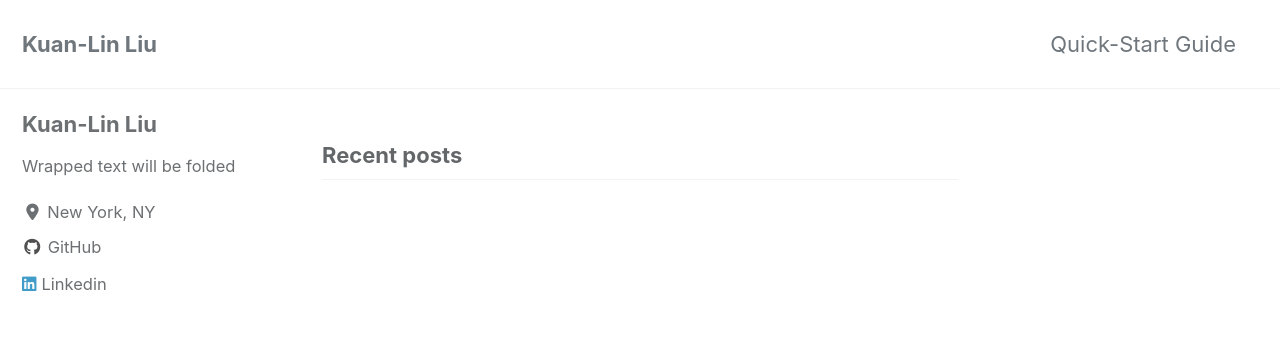
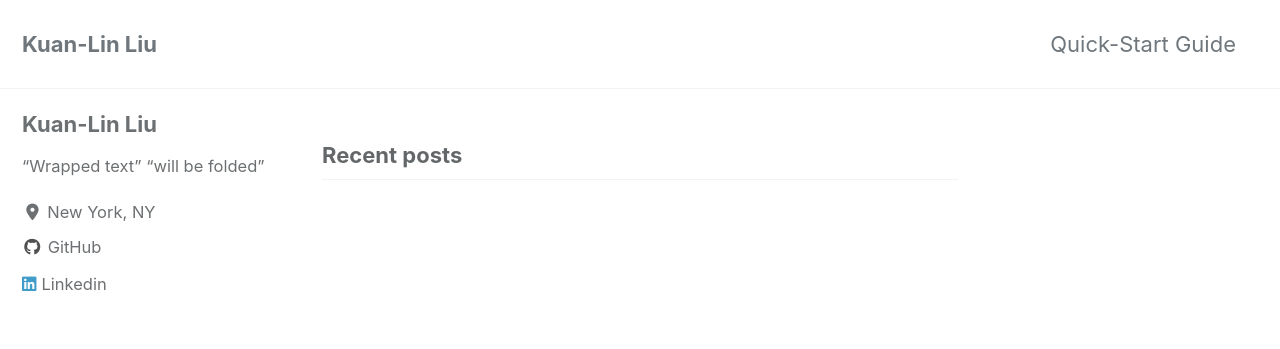
Before and after one commit to GaryLKL/myportfolio.github.io, a Jekyll site: the page built from index.html, in a window 1280 px wide. Shown: the top 349 px of the page. Built offline with Jekyll 4.4.1, drawn with Linux system fonts in a browser that asks for light colours; cached includes are drawn as plain includes; nearby versions of some CDN libraries; the list of posts is cut into pages by our own code.

Commit message:
basic step up

```diff
--- a/_config.yml
+++ b/_config.yml
@@ -96,8 +96,8 @@ author:
   name             : "Kuan-Lin Liu"
   avatar           : # path of avatar image, e.g. "/assets/images/bio-photo.jpg"
   bio              : >
-   Wrapped text
-   will be folded
+   "Wrapped text"
+   "will be folded"
   #"graduate student," + "data scientist," + "lifelong learner"
   location         : "New York, NY"
   email            :
```
